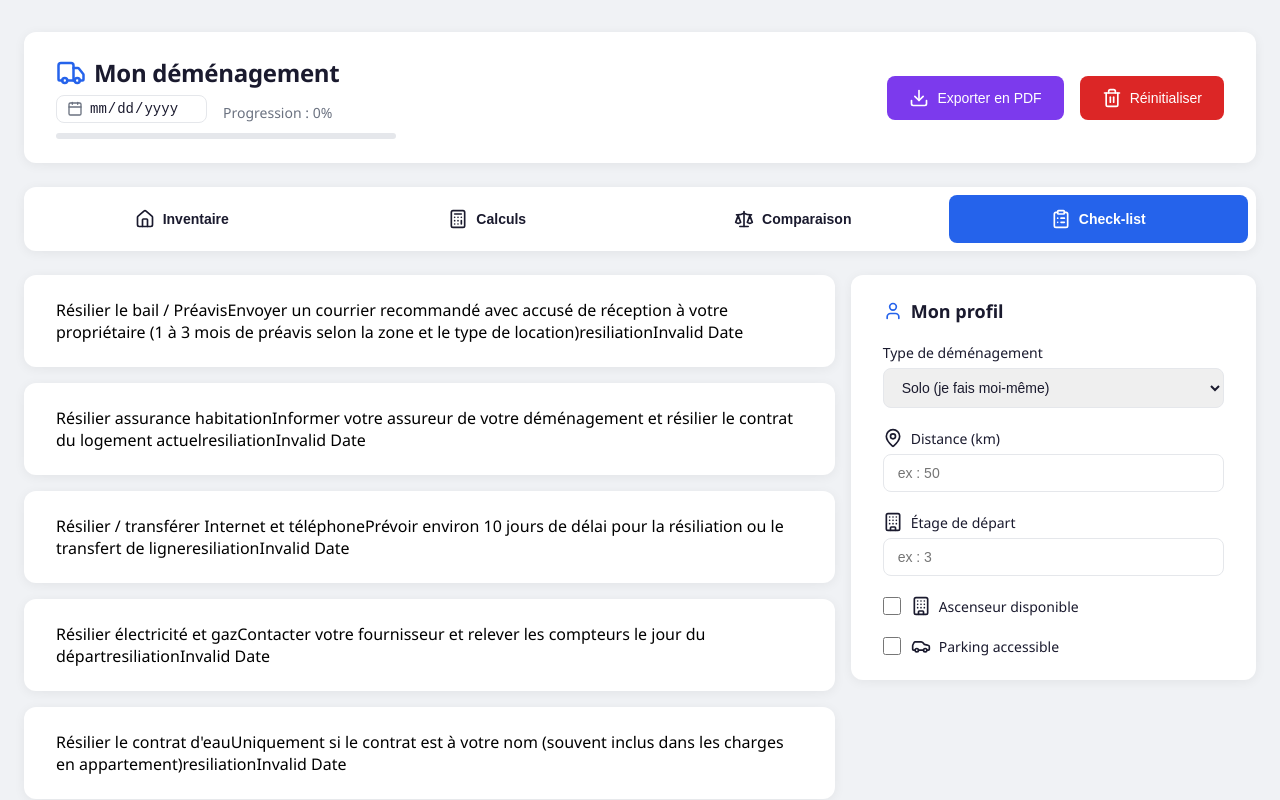
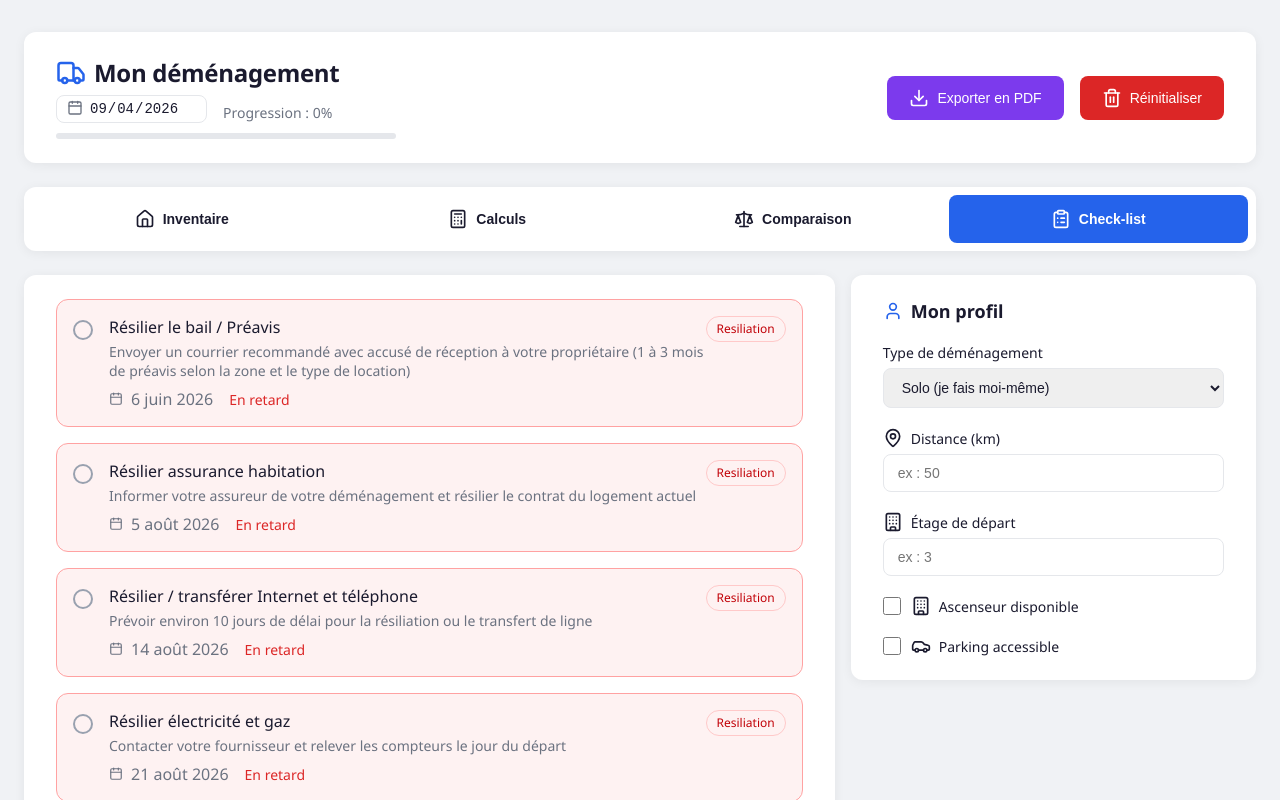
Before and after one commit to Maelys-B/simulateur-demenagement, a React (Vite) app: page / in a window 1280 px wide. Both pictures are taken after a click on the button "Check-list". Shown: the top 800 px of the page. Built offline with nearby package versions, Linux system fonts and the light colour scheme.

Commit message:
feat: checklist — affichage des tâches avec dates, statuts, cases à cocher et badges colorés

```diff
--- a/src/App.jsx
+++ b/src/App.jsx
@@ -19,7 +19,7 @@ function App() {
     etage: '',
     ascenseur: false,
     parking: false,
-    dateDemenagement: '',
+    dateDemenagement: new Date().toISOString().split('T')[0],
   });
   const volumeTotal = calculerVolume(pieces);
   const cartonsParPiece = calculerCartons(pieces);
@@ -40,7 +40,12 @@ function App() {
           <div className='flex'>
             <div className="header-date-wrapper">
               <Calendar size={16} />
-              <input type="date" className="header-date" />
+              <input
+                type="date"
+                className="header-date"
+                value={profil.dateDemenagement}
+                onChange={(e) => setProfil({ ...profil, dateDemenagement: e.target.value })}
+              />
             </div>
             <p className="header-progression">Progression : {progression}%</p>
           </div>
--- /dev/null
+++ b/src/components/Checklist/Checklist.css
@@ -0,0 +1,139 @@
+.chk-card {
+  background-color: var(--color-bg-card);
+  border-radius: var(--radius-lg);
+  padding: var(--spacing-md);
+  border: 1px solid var(--color-border-light);
+  margin-bottom: var(--spacing-md);
+  display: flex;
+  align-items: flex-start;
+  gap: var(--spacing-md);
+}
+
+.chk-card--late {
+  border-color: #FFA2A2;
+  background-color: #FEF2F2;
+}
+
+.chk-card--urgent {
+  border-color: #FFDF20;
+  background-color: #FEFCE8;
+}
+
+.chk-card--done {
+  opacity: 0.5;
+}
+
+.chk-item-badge {
+    font-size: var(--font-size-base);
+    font-weight: 500;
+}
+
+.chk-item-badge--late {
+  color: #dc2626;
+}
+
+.chk-item-badge--urgent {
+  color: #d97706;
+}
+
+.chk-item-type {
+  display: inline-flex;
+  align-items: center;
+  padding: 6px 10px;
+  border-radius: var(--radius-full);
+  font-size: var(--font-size-sm);
+  font-weight: 500;
+  width: fit-content;
+  line-height: 1;
+}
+
+.chk-section-badge {
+  display: flex;
+  align-items: flex-start;
+  justify-content: space-between;
+}
+
+.chk-item-type--Resiliation {
+  background-color: #FEF2F2;
+  border: 1px solid #FFC9C9;
+  color: #C10007;
+}
+
+.chk-item-type--Souscription {
+  background-color: #F0FDF4;
+  border: 1px solid #B9F8CF;
+  color: #008236;
+}
+
+.chk-item-type--Demarche {
+  background-color: #FAF5FF;
+  border: 1px solid #E9D4FF;
+  color: #8200DB;
+}
+
+.chk-item-title {
+  font-weight: 500;
+  font-size: var(--font-size-md);
+  color: var(--color-text);
+}
+
+.chk-item-title--done {
+  text-decoration: line-through;
+  color: var(--color-text-muted);
+}
+
+.chk-card-item {
+  flex: 1;
+}
+
+.chk-section-texte {
+  display: flex;
+  flex-direction: column;
+}
+
+.chk-checkbox {
+  width: 20px;
+  height: 20px;
+  border-radius: 50%;
+  border: 2px solid #99A1AF;
+  background: transparent;
+  display: flex;
+  align-items: center;
+  justify-content: center;
+  flex-shrink: 0;
+  transition: border-color 0.5s;
+  margin-top:var(--spacing-xs);
+}
+
+.chk-checkbox:not(.chk-checkbox--checked):hover {
+  border-color: var(--color-primary);
+}
+
+
+.chk-checkbox--checked {
+  border-color: #16a34a;
+  animation: chk-pop 0.25s ease;
+}
+
+@keyframes chk-pop {
+  0%   { transform: scale(1); }
+  50%  { transform: scale(1.3); }
+  100% { transform: scale(1); }
+}
+
+.chk-section-date{
+    margin-top: var(--spacing-sm);
+    display:flex;
+    align-items: center;
+    gap: var(--spacing-md)
+}
+
+.chk-item-description{
+    font-size: var(--font-size-base);
+    color: var(--color-text-muted);
+    margin-top: var(--spacing-xs);
+}
+
+.chk-item-date{
+    color: var(--color-text-muted);
+}
--- a/src/components/Checklist/Checklist.jsx
+++ b/src/components/Checklist/Checklist.jsx
@@ -1,3 +1,7 @@
+import { useState } from 'react';
+import { Check, Calendar } from 'lucide-react';
+import './Checklist.css'
+
 export const TACHES_PREDEFINIES = [
     {
       id: 'bail-preavis',
@@ -5,35 +9,35 @@ export const TACHES_PREDEFINIES = [
       description:
         'Envoyer un courrier recommandé avec accusé de réception à votre propriétaire (1 à 3 mois de préavis selon la zone et le type de location)',
       joursAvant: 90,
-      type: 'resiliation',
+      type: 'Resiliation',
     },
     {
       id: 'assurance-habitation-resil',
       titre: 'Résilier assurance habitation',
       description: 'Informer votre assureur de votre déménagement et résilier le contrat du logement actuel',
       joursAvant: 30,
-      type: 'resiliation',
+      type: 'Resiliation',
     },
     {
       id: 'internet-resil',
       titre: 'Résilier / transférer Internet et téléphone',
       description: 'Prévoir environ 10 jours de délai pour la résiliation ou le transfert de ligne',
       joursAvant: 21,
-      type: 'resiliation',
+      type: 'Resiliation',
     },
     {
       id: 'energie-resil',
       titre: 'Résilier électricité et gaz',
       description: 'Contacter votre fournisseur et relever les compteurs le jour du départ',
       joursAvant: 14,
-      type: 'resiliation',
+      type: 'Resiliation',
     },
     {
       id: 'eau-resil',
       titre: 'Résilier le contrat d\'eau',
       description: 'Uniquement si le contrat est à votre nom (souvent inclus dans les charges en appartement)',
       joursAvant: 14,
-      type: 'resiliation',
+      type: 'Resiliation',
     },
 
     {
@@ -41,28 +45,28 @@ export const TACHES_PREDEFINIES = [
       titre: 'Souscrire assurance habitation',
       description: 'Obligatoire avant l\'entrée dans les lieux — l\'attestation est demandée à la remise des clés',
       joursAvant: 14,
-      type: 'souscription',
+      type: 'Souscription',
     },
     {
       id: 'energie-souscription',
       titre: 'Ouvrir les compteurs électricité et gaz',
       description: 'Souscrire un contrat pour le nouveau logement, prévoir 5 à 15 jours de délai',
       joursAvant: 15,
-      type: 'souscription',
+      type: 'Souscription',
     },
     {
       id: 'eau-souscription',
       titre: 'Ouvrir le contrat d\'eau',
       description: 'Contacter le service des eaux de la nouvelle commune',
       joursAvant: 10,
-      type: 'souscription',
+      type: 'Souscription',
     },
     {
       id: 'internet-souscription',
       titre: 'Souscrire Internet et téléphone',
       description: 'Commander votre box — comptez 2 à 4 semaines si une intervention technique est nécessaire',
       joursAvant: 21,
-      type: 'souscription',
+      type: 'Souscription',
     },
 
     {
@@ -70,83 +74,90 @@ export const TACHES_PREDEFINIES = [
       titre: 'Contrat de réexpédition du courrier',
       description: 'Souscrire auprès de La Poste pour faire suivre votre courrier (6 ou 12 mois)',
       joursAvant: 10,
-      type: 'demarche',
+      type: 'Demarche',
     },
     {
       id: 'stationnement',
       titre: 'Demander une autorisation de stationnement',
       description: 'À faire en mairie pour réserver un emplacement au camion le jour J (délai variable selon la commune)',
       joursAvant: 20,
-      type: 'demarche',
+      type: 'Demarche',
     },
     {
       id: 'etat-des-lieux',
       titre: 'Planifier l\'état des lieux de sortie',
       description: 'Prendre rendez-vous avec le propriétaire ou l\'agence',
       joursAvant: 14,
-      type: 'demarche',
+      type: 'Demarche',
     },
     {
       id: 'securite-sociale',
       titre: 'Signaler le changement d\'adresse à la Sécurité sociale',
       description: 'Via votre compte Ameli — pensez aussi à votre mutuelle',
       joursAvant: 0,
-      type: 'demarche',
+      type: 'Demarche',
     },
     {
       id: 'caf',
       titre: 'Mettre à jour l\'adresse à la CAF',
       description: 'Important si vous percevez des aides au logement (APL), le montant peut changer',
       joursAvant: 0,
-      type: 'demarche',
+      type: 'Demarche',
     },
     {
       id: 'impots',
       titre: 'Déclarer le changement d\'adresse aux impôts',
       description: 'Via impots.gouv.fr, rubrique "Gérer mon prélèvement à la source"',
       joursAvant: -7,
-      type: 'demarche',
+      type: 'Demarche',
     },
     {
       id: 'banque',
       titre: 'Prévenir la banque et les assurances',
       description: 'Mise à jour de l\'adresse pour les relevés et contrats (auto, santé, prévoyance)',
       joursAvant: -7,
-      type: 'demarche',
+      type: 'Demarche',
     },
     {
       id: 'employeur',
       titre: 'Informer l\'employeur',
       description: 'Mise à jour du dossier RH, utile pour les remboursements de transport',
       joursAvant: -7,
-      type: 'demarche',
+      type: 'Demarche',
     },
     {
       id: 'carte-grise',
       titre: 'Mettre à jour la carte grise',
       description: 'Obligatoire dans le mois suivant le déménagement, via ANTS (gratuit)',
       joursAvant: -30,
-      type: 'demarche',
+      type: 'Demarche',
     },
     {
       id: 'liste-electorale',
       titre: 'S\'inscrire sur les listes électorales',
       description: 'À faire en mairie ou en ligne sur service-public.fr',
       joursAvant: -30,
-      type: 'demarche',
+      type: 'Demarche',
     },
     {
       id: 'medecin-traitant',
       titre: 'Déclarer un nouveau médecin traitant',
       description: 'Si vous changez de région — formulaire à remplir avec le nouveau praticien',
       joursAvant: -60,
-      type: 'demarche',
+      type: 'Demarche',
     },
 ];
 
 export default function Checklist({ profil }) {
+  const [completes, setCompletes] = useState([]);
 
-  const tachesAvecDates = TACHES_PREDEFINIES.map((item) => {
+  const toggleComplete = (id) => {
+    setCompletes((prev) =>
+      prev.includes(id) ? prev.filter((i) => i !== id) : [...prev, id]
+    );
+  };
+
+const tachesAvecDates = TACHES_PREDEFINIES.map((item) => {
     const dateEcheance = new Date(profil.dateDemenagement);
     dateEcheance.setDate(dateEcheance.getDate() - item.joursAvant);
     const enRetard = dateEcheance < new Date();
@@ -155,15 +166,25 @@ export default function Checklist({ profil }) {
   });
 
   return (
-    <div>
+    <div className='card'>
       {tachesAvecDates.map((tache) => (
-        <div className="card">
-          <div key={tache.id} className={`chk-item ${tache.enRetard ? 'chk-item--late' : ''} ${tache.enUrgence ? 'chk-item--urgent' : ''}`}>
-          <span>{tache.titre}</span>
-          <span>{tache.description}</span>
-          <span>{tache.type}</span>
-          <span>{tache.dateEcheance.toLocaleDateString('fr-FR')}</span>
-          {tache.enRetard && <span>En retard</span>}
+        <div key={tache.id} className={`chk-card ${tache.enRetard ? 'chk-card--late' : ''} ${tache.enUrgence ? 'chk-card--urgent' : ''} ${completes.includes(tache.id) ? 'chk-card--done' : ''}`}>
+            <button className={`chk-checkbox ${completes.includes(tache.id) ? 'chk-checkbox--checked' : ''}`} onClick={() => toggleComplete(tache.id)}>
+              {completes.includes(tache.id) && <Check size={14} color="#16a34a " strokeWidth={3} />}
+            </button>
+            <div className='chk-card-item'>
+              <div className='chk-section-badge'>
+                <div className='chk-section-texte'>
+                <span className={`chk-item-title ${completes.includes(tache.id) ? 'chk-item-title--done' : ''}`}>{tache.titre}</span>
+                <span className="chk-item-description">{tache.description}</span>
+                </div>
+                <span className={`chk-item-type chk-item-type--${tache.type}`}>{tache.type}</span>
+              </div>
+            <div className='chk-section-date'>
+              <span className="chk-item-date icon"><Calendar size={14} />{tache.dateEcheance.toLocaleDateString('fr-FR', { day: 'numeric', month: 'long', year: 'numeric' })}</span>
+              {tache.enRetard && <span className="chk-item-badge chk-item-badge--late">En retard</span>}
+              {tache.enUrgence && <span className="chk-item-badge chk-item-badge--urgent">Urgent</span>}
+            </div>
         </div>
         </div>
       ))}
--- a/src/index.css
+++ b/src/index.css
@@ -127,7 +127,6 @@ body {
 
 .header-date-wrapper {
   display: flex;
-  align-items: center;
   gap: 6px;
   border: 1px solid var(--color-border);
   border-radius: var(--radius-md);
```
